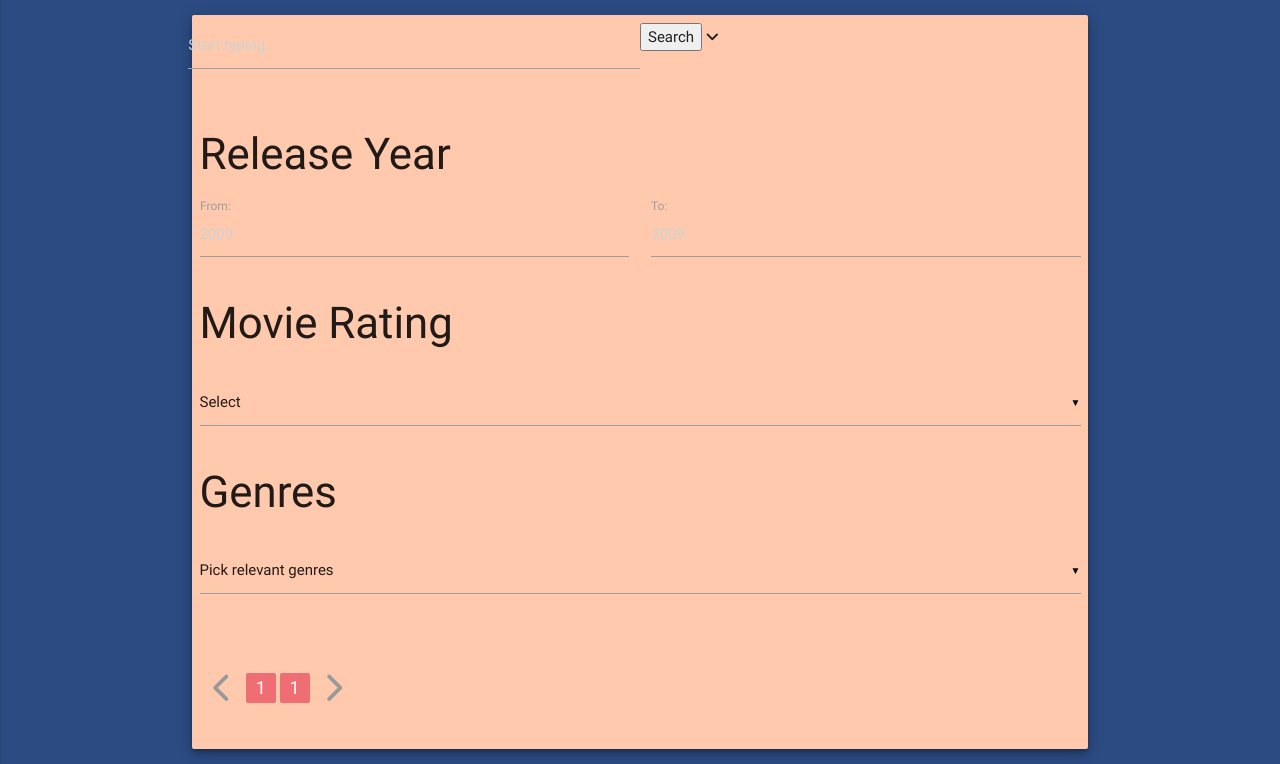
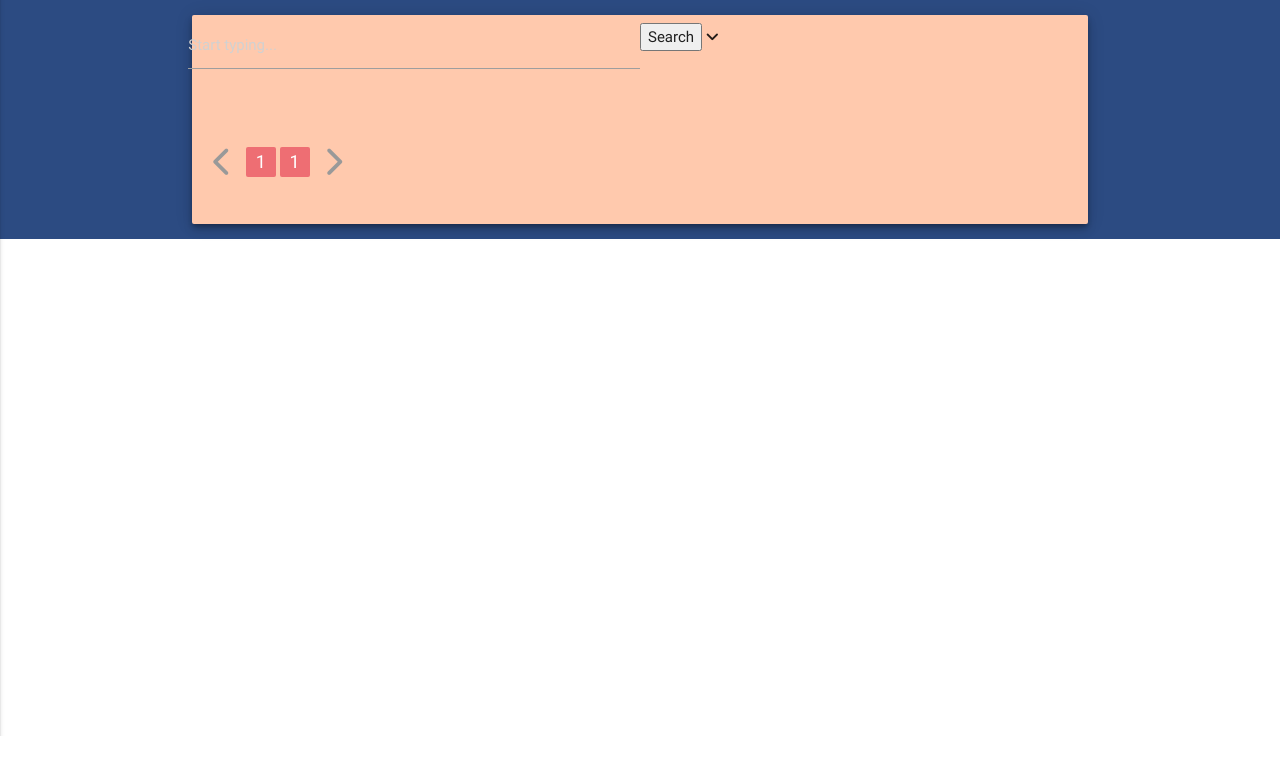
Before and after one commit to Code-Institute-Submissions/SpookySpool, a Flask app: page /browse in a window 1280 px wide. Shown: the part 64-828 px from the top of the page. After the commit the page ends 800 px from the top, so only its background shows below. Run offline with Flask 2, Linux system fonts and the light colour scheme; the visitor is signed in with stand-in values (Sample User, id 1); data that the repository does not hold is empty; some libraries are stand-ins or nearby versions.

Commit message:
basic hiding and displaying of search options in place

```diff
--- a/templates/base.html
+++ b/templates/base.html
@@ -132,7 +132,7 @@
 
 
         $("#show_options").click(function(){
-            $("#show_options").html('<i class="fas fa-angle-up"></i>').attr("id", "hide-options")
+            $("#form_options").slideToggle(250)
         });
         //slick carousel trigger
         $(".carousel").each(function (i) {
--- a/templates/browse.html
+++ b/templates/browse.html
@@ -14,7 +14,7 @@ content %}
             <button type="submit">Search</button>
             <span id="show_options"><i class="fas fa-angle-down"></i></span>
         </div>
-        <div id="form_options" class="row">
+        <div id="form_options" class="row" style="display: none;">
                 <div class="col s12">
                     <h3>Release Year</h3>
                 </div>
```
